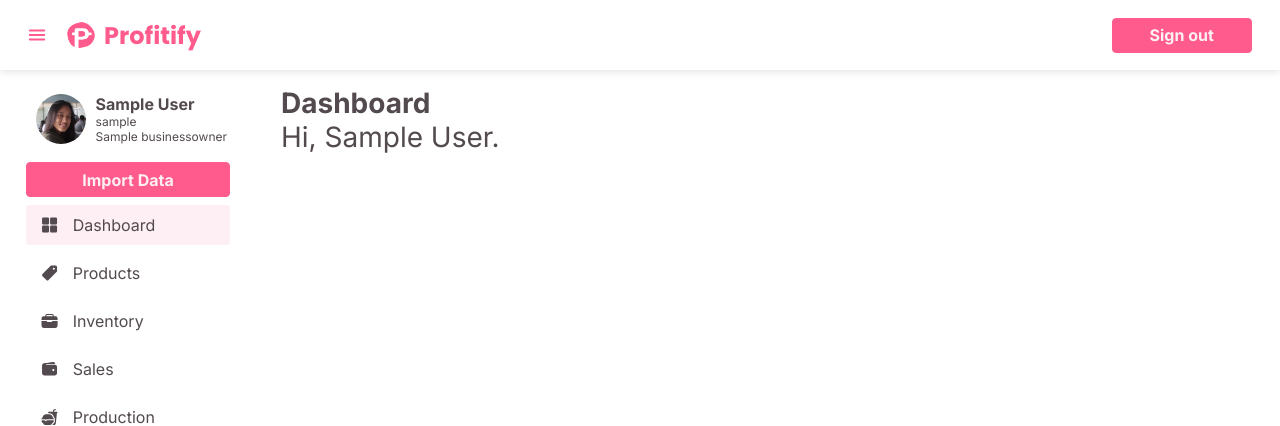
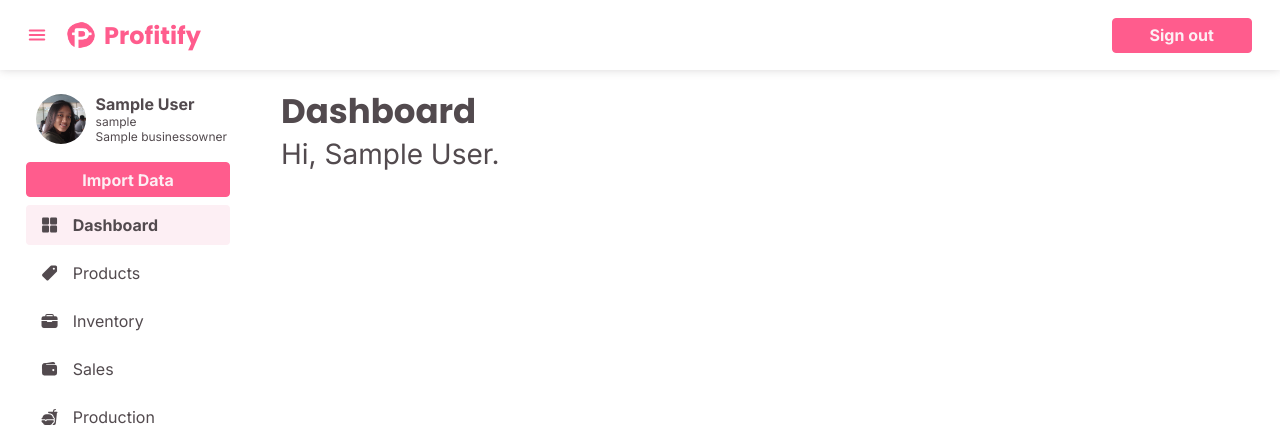
Before and after one commit to ProfitMaximizationTool/Profit-Maximization-Tool, a Django app: page /dashboard/ in a window 1280 px wide. Shown: the top 426 px of the page. Run offline with Django 4.2, Linux system fonts and the light colour scheme; a user stored in the database is signed in; tables that the repository leaves empty hold one stand-in row (values such as "Sample post").

Commit message:
Minor UI changes

```diff
--- a/ProfitMaximizationTool/profitmaximizer/static/js/dashboard.js
+++ b/ProfitMaximizationTool/profitmaximizer/static/js/dashboard.js
@@ -36,6 +36,7 @@ document.getElementById("toggle-sidebar-btn").addEventListener("click", function
 });
 
 document.getElementById("go-to-" + page + "-btn").style.backgroundColor = "#fdeff4";
+document.getElementById("go-to-" + page + "-btn").style.fontWeight = "700";
 
 if (prompt == "saved-profile-changes"){
 	document.getElementById("saved-profile-prompt").style.display = "inline-block";
--- a/ProfitMaximizationTool/profitmaximizer/templates/dashboard.html
+++ b/ProfitMaximizationTool/profitmaximizer/templates/dashboard.html
@@ -3,7 +3,7 @@
 {% block title %}<title>Dashboard - Profitify</title>{% endblock %}
 
 {% block page-content %}
-    <div class="left-text dark-font xlarge-font bold text">
+    <div class="page-title">
         Dashboard
     </div>
     <div class="left-text dark-font xlarge-font text">
--- a/ProfitMaximizationTool/profitmaximizer/templates/index.html
+++ b/ProfitMaximizationTool/profitmaximizer/templates/index.html
@@ -24,6 +24,7 @@
         <form autocomplete="off" method="POST" action="/signup/">
             {% csrf_token %}
             <div class="form-title"> Create account </div>
+            <br>
             <div class="input-box form-input-size">
                 <ion-icon class="form-icon" name="person"></ion-icon>
                 <input class="user-info" type="text" placeholder="Full Name" name="fullname" required>
@@ -60,6 +61,7 @@
         <form autocomplete="off" method="POST" action="/signin/">
             {% csrf_token %}
             <div class="form-title"> Sign in </div>
+            <br>
             <div class="input-box form-input-size">
                 <ion-icon class="form-icon" name="at"></ion-icon>
                 <input class="user-info" type="text" placeholder="Username" name="username" required>
```
